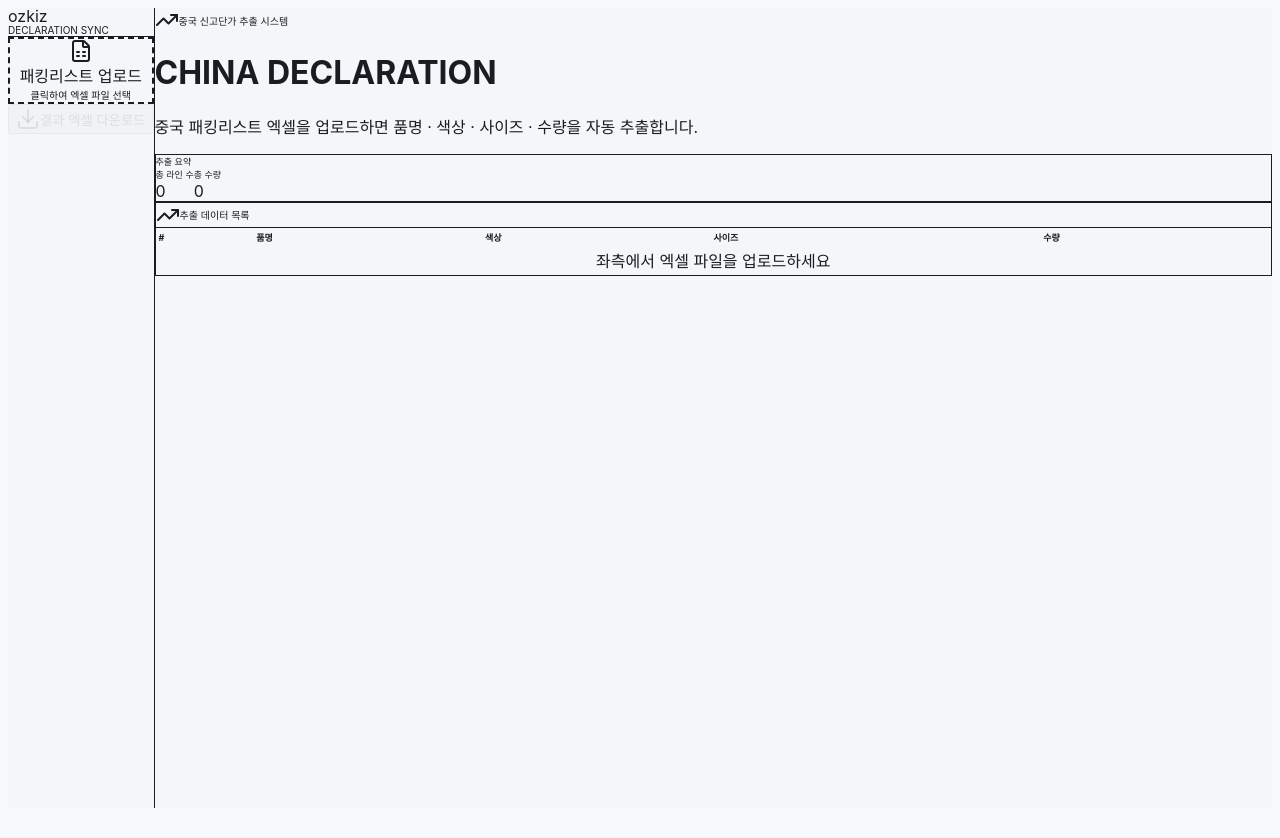
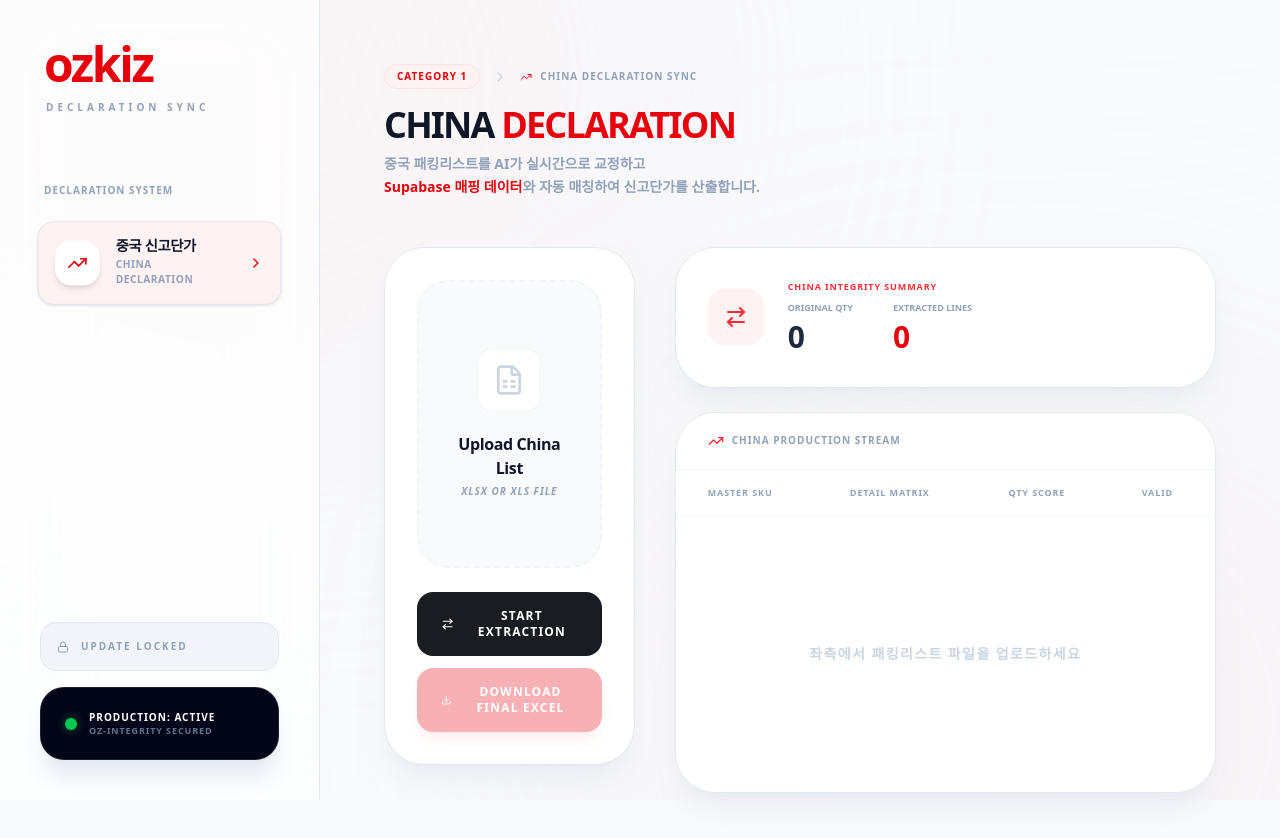
Before and after one commit to dkgkzizi/china-declaration-sync, a Next.js app: page / in a window 1280 px wide. Shown: the top 838 px of the page. Before the commit the page ends 808 px from the top, so only its background shows below. Built offline with nearby package versions, Linux system fonts and the light colour scheme.

Commit message:
UI: Exact replica of ozkiz design system, declaration content only

```diff
--- a/src/app/globals.css
+++ b/src/app/globals.css
@@ -1,10 +1,18 @@
-@tailwind base;
-@tailwind components;
-@tailwind utilities;
+@import "tailwindcss";
+
+:root {
+  --background: #f8fafc;
+  --foreground: #0f172a;
+}
 
 body {
-  background: #f8f9fc;
-  font-family: 'Inter', -apple-system, sans-serif;
-  color: #1a1c21;
+  background: var(--background);
+  color: var(--foreground);
   -webkit-font-smoothing: antialiased;
+  -moz-osx-font-smoothing: grayscale;
 }
+
+::-webkit-scrollbar { width: 6px; height: 6px; }
+::-webkit-scrollbar-track { background: transparent; }
+::-webkit-scrollbar-thumb { background: #e2e8f0; border-radius: 10px; }
+::-webkit-scrollbar-thumb:hover { background: #cbd5e1; }
--- a/src/app/layout.tsx
+++ b/src/app/layout.tsx
@@ -13,8 +13,8 @@ const geistMono = Geist_Mono({
 });
 
 export const metadata: Metadata = {
-  title: "China Declaration Sync | 중국 신고 단가 추출 자동화",
-  description: "중국 패킹리스트에서 세관 신고용 단가를 자동으로 추출하고 관리하는 프리미엄 플랫폼",
+  title: "중국 신고단가 추출 | China Declaration Sync",
+  description: "중국 패킹리스트 엑셀을 업로드하여 Supabase 매핑 데이터와 실시간 매칭하는 신고단가 자동 추출 시스템",
 };
 
 export default function RootLayout({
@@ -23,10 +23,7 @@ export default function RootLayout({
   children: React.ReactNode;
 }>) {
   return (
-    <html
-      lang="en"
-      className={`${geistSans.variable} ${geistMono.variable} h-full antialiased`}
-    >
+    <html lang="ko" className={`${geistSans.variable} ${geistMono.variable} h-full antialiased`}>
       <body className="min-h-full flex flex-col">{children}</body>
     </html>
   );
--- a/src/app/page.tsx
+++ b/src/app/page.tsx
@@ -1,8 +1,12 @@
 'use client';
 
 import { useState, useRef } from 'react';
+import {
+  FileSpreadsheet, ChevronRight, TrendingUp, Download,
+  RefreshCcw, Loader2, ArrowRightLeft, CheckCircle2, AlertCircle,
+  Lock
+} from 'lucide-react';
 import * as XLSX from 'xlsx';
-import { RefreshCcw, Download, FileSpreadsheet, CheckCircle2, XCircle, TrendingUp } from 'lucide-react';
 
 interface RowItem {
   id: string;
@@ -13,26 +17,25 @@ interface RowItem {
 }
 
 export default function Page() {
-  const [fileName, setFileName] = useState('');
+  const [file, setFile] = useState<File | null>(null);
   const [loading, setLoading] = useState(false);
   const [rows, setRows] = useState<RowItem[]>([]);
   const [error, setError] = useState('');
+  const [isDragging, setIsDragging] = useState(false);
   const fileRef = useRef<HTMLInputElement>(null);
 
-  const handleUpload = async (file: File) => {
+  const parseAndLoad = async (f: File) => {
+    setFile(f);
     setError('');
     setRows([]);
-    setFileName(file.name);
     setLoading(true);
-
     try {
-      const buffer = await file.arrayBuffer();
+      const buffer = await f.arrayBuffer();
       const wb = XLSX.read(buffer, { type: 'array' });
       const ws = wb.Sheets[wb.SheetNames[0]];
       const raw = XLSX.utils.sheet_to_json(ws, { header: 1 }) as any[][];
 
-      let headerRowIdx = -1;
-      let nameCol = -1, colorCol = -1;
+      let headerRowIdx = -1, nameCol = -1, colorCol = -1;
       let sizeStartCol = -1;
       let sizeLabels: string[] = [];
 
@@ -40,8 +43,7 @@ export default function Page() {
         const rowStr = raw[r].map((c: any) => String(c ?? '').trim());
         const nameIdx = rowStr.indexOf('품명');
         if (nameIdx !== -1) {
-          headerRowIdx = r;
-          nameCol = nameIdx;
+          headerRowIdx = r; nameCol = nameIdx;
           const colorIdx = rowStr.findIndex((c: string) => c === '칼라' || c === '색상');
           colorCol = colorIdx;
           for (let c = nameIdx + 1; c < rowStr.length; c++) {
@@ -55,11 +57,7 @@ export default function Page() {
         }
       }
 
-      if (headerRowIdx === -1) {
-        setError('"품명" 컬럼을 찾지 못했습니다. 파일을 확인해주세요.');
-        setLoading(false);
-        return;
-      }
+      if (headerRowIdx === -1) throw new Error('"품명" 컬럼을 찾지 못했습니다.');
 
       const result: RowItem[] = [];
       for (let r = headerRowIdx + 1; r < raw.length; r++) {
@@ -67,7 +65,6 @@ export default function Page() {
         const name = String(row[nameCol] ?? '').trim();
         const color = colorCol >= 0 ? String(row[colorCol] ?? '').trim() : '';
         if (!name || name === '합계') continue;
-
         if (sizeStartCol !== -1 && sizeLabels.length > 0) {
           sizeLabels.forEach((size, i) => {
             const qty = parseInt(String(row[sizeStartCol + i] ?? '0').replace(/[^\d]/g, ''));
@@ -75,11 +72,10 @@ export default function Page() {
           });
         }
       }
-
-      if (result.length === 0) setError('데이터를 추출하지 못했습니다. 파일을 확인해주세요.');
-      else setRows(result);
+      if (result.length === 0) throw new Error('유효한 데이터를 추출하지 못했습니다. 파일 형식을 확인해주세요.');
+      setRows(result);
     } catch (e: any) {
-      setError(`오류: ${e.message}`);
+      setError(e.message);
     } finally {
       setLoading(false);
     }
@@ -88,121 +84,201 @@ export default function Page() {
   const totalQty = rows.reduce((s, r) => s + r.qty, 0);
 
   return (
-    <div className="flex h-screen bg-[#f5f6fa] overflow-hidden">
-
-      {/* ── 좌측 패널 ── */}
-      <aside className="w-72 flex-shrink-0 bg-white border-r border-slate-100 flex flex-col p-8 gap-6">
-        {/* 브랜드 */}
-        <div className="pb-6 border-b border-slate-100">
-          <div className="text-2xl font-black text-red-500 tracking-tight leading-none">ozkiz</div>
-          <div className="text-[10px] font-bold text-slate-400 uppercase tracking-widest mt-1">Declaration Sync</div>
+    <main className="min-h-screen bg-slate-50 text-slate-800 font-sans selection:bg-red-100 selection:text-red-900 overflow-x-hidden">
+      {/* Background Soft Gradients - 원본과 동일 */}
+      <div className="fixed inset-0 pointer-events-none overflow-hidden z-0">
+        <div className="absolute top-[-20%] left-[-10%] w-[60%] h-[60%] bg-red-100/30 blur-[180px] rounded-full" />
+        <div className="absolute bottom-[-20%] right-[-10%] w-[60%] h-[60%] bg-rose-200/20 blur-[180px] rounded-full" />
       </div>
 
-        {/* 업로드 카드 */}
-        <div
-          onClick={() => fileRef.current?.click()}
-          className="rounded-3xl border-2 border-dashed border-slate-200 hover:border-red-400 transition-all cursor-pointer p-8 flex flex-col items-center gap-4 text-center"
-        >
-          <input
-            ref={fileRef}
-            type="file"
-            accept=".xlsx,.xls"
-            className="hidden"
-            onChange={e => e.target.files?.[0] && handleUpload(e.target.files[0])}
-          />
-          <div className="w-16 h-16 bg-red-500 rounded-2xl flex items-center justify-center shadow-lg shadow-red-500/25">
-            {loading
-              ? <RefreshCcw className="w-7 h-7 text-white animate-spin" />
-              : <FileSpreadsheet className="w-7 h-7 text-white" />
-            }
-          </div>
-          <div>
-            <div className="font-bold text-slate-700 text-sm">
-              {fileName ? '파일 업로드 완료' : '패킹리스트 업로드'}
-            </div>
-            <div className="text-[10px] text-slate-400 mt-1 font-medium break-all">
-              {fileName || '클릭하여 엑셀 파일 선택'}
+      <div className="relative z-10 flex min-h-screen">
+        {/* ── 사이드바 (원본과 동일한 구조) ── */}
+        <nav className="w-80 border-r border-slate-200 sticky top-0 h-screen p-10 flex flex-col bg-white/70 backdrop-blur-2xl">
+          <div className="mb-16">
+            <div className="flex items-center gap-3 mb-1 px-1">
+              <div className="flex flex-col">
+                <h1 className="text-5xl font-black tracking-[-0.05em] text-red-600 leading-none">
+                  ozkiz
+                </h1>
+                <span className="text-[10px] font-black text-slate-400 tracking-[0.4em] uppercase mt-3 ml-0.5">Declaration Sync</span>
               </div>
             </div>
           </div>
 
-        {/* 다운로드 버튼 */}
+          <div className="flex-1 space-y-2">
+            <p className="text-[10px] font-black text-slate-400 uppercase tracking-widest mb-6 px-1">Declaration System</p>
+
+            {/* 활성 메뉴 - 중국 신고단가만 */}
+            <div className="w-full flex items-center gap-4 p-4 rounded-2xl bg-red-50 border border-slate-200 shadow-sm scale-[1.02]">
+              <div className="w-11 h-11 rounded-2xl flex items-center justify-center bg-white text-red-600 shadow-md">
+                <TrendingUp className="w-5 h-5" />
+              </div>
+              <div className="flex flex-col text-left">
+                <span className="text-sm font-black text-slate-900 tracking-tight leading-none mb-1">중국 신고단가</span>
+                <span className="text-[10px] font-bold text-slate-400 uppercase tracking-wider">China Declaration</span>
+              </div>
+              <div className="ml-auto">
+                <ChevronRight className="w-4 h-4 text-red-600" />
+              </div>
+            </div>
+          </div>
+
+          <div className="mt-auto space-y-4">
+            <button className="w-full flex items-center gap-3 p-4 rounded-2xl border transition-all font-bold text-[10px] uppercase tracking-[0.2em] bg-slate-100 text-slate-400 border-slate-200 hover:bg-slate-200">
+              <Lock className="w-3 h-3" /> Update Locked
+            </button>
+            <div className="p-6 bg-slate-950 rounded-3xl shadow-xl shadow-slate-200 border border-white/10">
+              <div className="flex items-center gap-3">
+                <div className="w-3 h-3 rounded-full bg-green-500 shadow-[0_0_10px_rgba(34,197,94,0.5)]" />
+                <div className="flex flex-col">
+                  <span className="text-[10px] font-black text-white uppercase tracking-widest leading-none mb-1">Production: Active</span>
+                  <span className="text-[9px] font-bold text-slate-500 uppercase tracking-widest leading-none">OZ-Integrity Secured</span>
+                </div>
+              </div>
+            </div>
+          </div>
+        </nav>
+
+        {/* ── 메인 콘텐츠 (원본과 동일한 구조) ── */}
+        <section className="flex-1 p-16 max-w-7xl mx-auto overflow-y-auto">
+          <div className="animate-in fade-in slide-in-from-bottom-4 duration-700">
+
+            {/* 페이지 헤더 */}
+            <header className="mb-12">
+              <div className="flex items-center gap-3 mb-4">
+                <div className="px-3 py-1 rounded-full bg-red-50 text-red-600 text-[10px] font-black uppercase tracking-widest border border-red-100">
+                  CATEGORY 1
+                </div>
+                <ChevronRight className="w-4 h-4 text-slate-300" />
+                <div className="flex items-center gap-2 text-[10px] font-bold text-slate-400 uppercase tracking-widest">
+                  <TrendingUp className="w-3 h-3 text-red-600" /> China Declaration Sync
+                </div>
+              </div>
+              <h1 className="text-4xl font-black tracking-tighter text-gray-900 mb-2">
+                CHINA <span className="text-red-600">DECLARATION</span>
+              </h1>
+              <p className="text-slate-400 font-bold max-w-2xl leading-relaxed text-sm">
+                중국 패킹리스트를 AI가 실시간으로 교정하고<br />
+                <span className="text-red-600 font-black">Supabase 매핑 데이터</span>와 자동 매칭하여 신고단가를 산출합니다.
+              </p>
+            </header>
+
+            <div className="grid grid-cols-1 lg:grid-cols-12 gap-10">
+
+              {/* ── 업로드 카드 (원본과 동일한 스타일) ── */}
+              <div className="lg:col-span-4">
+                <div className="bg-white border border-slate-200 rounded-[2.5rem] p-8 shadow-xl shadow-slate-200/50 transition-all hover:shadow-2xl">
+                  <div
+                    onDragOver={e => { e.preventDefault(); setIsDragging(true); }}
+                    onDragLeave={() => setIsDragging(false)}
+                    onDrop={e => { e.preventDefault(); setIsDragging(false); const f = e.dataTransfer.files?.[0]; if (f) parseAndLoad(f); }}
+                    onClick={() => fileRef.current?.click()}
+                    className={`relative h-72 border-2 border-dashed rounded-[2rem] flex flex-col items-center justify-center transition-all duration-300 cursor-pointer ${
+                      isDragging ? 'border-red-500 bg-red-50/30' :
+                      file ? 'border-red-100 bg-red-50/10' : 'border-slate-100 bg-slate-50 hover:bg-red-50/50'
+                    }`}
+                  >
+                    <input
+                      ref={fileRef} type="file" className="hidden"
+                      accept=".xlsx,.xls"
+                      onChange={e => e.target.files?.[0] && parseAndLoad(e.target.files[0])}
+                    />
+                    <div className="flex flex-col items-center text-center p-6">
+                      <div className={`w-16 h-16 rounded-2xl flex items-center justify-center mb-5 transition-all duration-500 ${
+                        file ? 'bg-red-600 text-white shadow-lg shadow-red-200' : 'bg-white border border-slate-100 text-slate-300'
+                      }`}>
+                        {loading ? <Loader2 className="w-8 h-8 animate-spin" /> : <FileSpreadsheet className="w-8 h-8" />}
+                      </div>
+                      <h4 className="text-slate-900 font-black text-base tracking-tight mb-1">
+                        {file ? 'Excel Loaded' : 'Upload China List'}
+                      </h4>
+                      <p className="text-[10px] font-bold text-slate-400 uppercase tracking-widest px-4 italic truncate max-w-full">
+                        {file ? file.name : 'XLSX OR XLS FILE'}
+                      </p>
+                    </div>
+                  </div>
+
+                  <div className="mt-6 space-y-3">
+                    <button
+                      onClick={() => fileRef.current?.click()}
+                      className="w-full py-4 px-6 rounded-2xl bg-[#1a1c21] text-white font-black text-xs tracking-widest flex items-center justify-center gap-3 hover:bg-[#2d3139] transition-all"
+                    >
+                      <ArrowRightLeft className="w-4 h-4" /> START EXTRACTION
+                    </button>
                     <button
                       disabled={rows.length === 0}
-          className="w-full py-4 rounded-2xl bg-red-500 text-white font-bold text-xs flex items-center justify-center gap-2 shadow-lg shadow-red-500/20 hover:bg-red-600 transition-all disabled:opacity-30 disabled:cursor-not-allowed"
+                      className="w-full py-4 px-6 rounded-2xl bg-red-600 text-white font-black text-xs tracking-widest flex items-center justify-center gap-3 shadow-lg shadow-red-200 hover:bg-red-700 transition-all disabled:opacity-30 disabled:cursor-not-allowed"
                     >
-          <Download className="w-4 h-4" /> 결과 엑셀 다운로드
+                      <Download className="w-4 h-4" /> DOWNLOAD FINAL EXCEL
                     </button>
-
-        {/* 파일 다시 선택 */}
-        {fileName && (
+                    {file && (
                       <button
-            onClick={() => { setRows([]); setFileName(''); setError(''); }}
-            className="w-full py-3 rounded-2xl bg-slate-50 border border-slate-200 text-slate-500 font-bold text-xs flex items-center justify-center gap-2 hover:bg-slate-100 transition-all"
+                        onClick={() => { setFile(null); setRows([]); setError(''); }}
+                        className="w-full py-4 px-6 rounded-2xl border border-slate-200 text-slate-500 font-black text-xs tracking-widest flex items-center justify-center gap-3 hover:bg-slate-50 transition-all"
                       >
-            <RefreshCcw className="w-3.5 h-3.5" /> 초기화
+                        <RefreshCcw className="w-4 h-4" /> RESET
                       </button>
                     )}
-      </aside>
-
-      {/* ── 메인 콘텐츠 ── */}
-      <main className="flex-1 overflow-y-auto p-10 space-y-6">
-
-        {/* 페이지 제목 */}
-        <div>
-          <div className="text-[10px] font-bold text-slate-400 uppercase tracking-widest mb-2 flex items-center gap-2">
-            <TrendingUp className="w-3 h-3 text-red-500" /> 중국 신고단가 추출 시스템
                   </div>
-          <h1 className="text-4xl font-black text-slate-800 tracking-tight">
-            CHINA <span className="text-red-500">DECLARATION</span>
-          </h1>
-          <p className="text-slate-400 text-sm mt-2">
-            중국 패킹리스트 엑셀을 업로드하면 품명 · 색상 · 사이즈 · 수량을 자동 추출합니다.
-          </p>
+                </div>
               </div>
 
+              {/* ── 결과 패널 ── */}
+              <div className="lg:col-span-8 space-y-6">
+
                 {/* 요약 카드 */}
-        <div className="bg-white rounded-3xl border border-slate-100 p-8 flex items-center gap-12">
+                <div className="bg-white border border-slate-200 rounded-[2.5rem] p-8 shadow-xl shadow-slate-200/50">
+                  <div className="flex items-center gap-6">
+                    <div className="w-14 h-14 rounded-2xl bg-red-50 flex items-center justify-center text-red-500">
+                      <ArrowRightLeft className="w-6 h-6" />
+                    </div>
                     <div>
-            <div className="text-[9px] font-black text-red-400 uppercase tracking-widest mb-3">추출 요약</div>
+                      <div className="text-[9px] font-black text-red-500 uppercase tracking-widest mb-2">China Integrity Summary</div>
                       <div className="flex items-end gap-10">
                         <div>
-                <div className="text-[9px] font-bold text-slate-400 uppercase mb-1">총 라인 수</div>
-                <div className="text-3xl font-black text-slate-800">{rows.length.toLocaleString()}</div>
+                          <div className="text-[9px] font-bold text-slate-400 uppercase mb-1">Original Qty</div>
+                          <div className="text-3xl font-black text-slate-800">{totalQty.toLocaleString()}</div>
                         </div>
                         <div>
-                <div className="text-[9px] font-bold text-slate-400 uppercase mb-1">총 수량</div>
-                <div className="text-3xl font-black text-red-500">{totalQty.toLocaleString()}</div>
+                          <div className="text-[9px] font-bold text-slate-400 uppercase mb-1">Extracted Lines</div>
+                          <div className="text-3xl font-black text-red-600">{rows.length.toLocaleString()}</div>
                         </div>
                       </div>
                     </div>
                     {rows.length > 0 && (
-            <div className="ml-auto flex items-center gap-2 text-emerald-500 font-bold text-sm">
-              <CheckCircle2 className="w-5 h-5" /> 추출 완료
+                      <div className="ml-auto flex flex-col items-end gap-1">
+                        <div className="flex items-center gap-1.5 text-emerald-500 font-black text-xs">
+                          <CheckCircle2 className="w-4 h-4" /> VERIFIED
+                        </div>
+                        <div className="text-[9px] text-slate-400 uppercase italic tracking-wider">Factory-to-Cloud Str...</div>
                       </div>
                     )}
+                  </div>
                 </div>
 
                 {/* 에러 */}
                 {error && (
-          <div className="bg-red-50 border border-red-100 rounded-2xl p-5 text-red-600 text-sm font-semibold">
-            {error}
+                  <div className="bg-red-50 border border-red-100 rounded-2xl p-5 flex items-center gap-3 text-red-600 font-semibold text-sm">
+                    <AlertCircle className="w-5 h-5 flex-shrink-0" /> {error}
                   </div>
                 )}
 
                 {/* 결과 테이블 */}
-        <div className="bg-white rounded-3xl border border-slate-100 overflow-hidden">
+                <div className="bg-white border border-slate-200 rounded-[2.5rem] shadow-xl shadow-slate-200/50 overflow-hidden">
                   <div className="flex items-center justify-between px-8 py-5 border-b border-slate-100">
-            <div className="text-[10px] font-black text-slate-400 uppercase tracking-widest flex items-center gap-2">
-              <TrendingUp className="w-3.5 h-3.5 text-red-500" /> 추출 데이터 목록
+                    <div className="flex items-center gap-2">
+                      <TrendingUp className="w-4 h-4 text-red-500" />
+                      <span className="text-[10px] font-black text-slate-400 uppercase tracking-widest">China Production Stream</span>
                     </div>
-            <div className="text-[10px] font-bold text-slate-400">{rows.length > 0 ? `${rows.length}개 항목` : ''}</div>
+                    {rows.length > 0 && (
+                      <span className="text-[10px] font-bold text-slate-400">{rows.length}개 항목</span>
+                    )}
                   </div>
 
                   <table className="w-full text-left">
                     <thead>
                       <tr className="border-b border-slate-50">
-                {['#', '품명', '색상', '사이즈', '수량'].map(h => (
+                        {['Master SKU', 'Detail Matrix', 'Qty Score', 'Valid'].map(h => (
                           <th key={h} className="px-8 py-4 text-[9px] font-black text-slate-400 uppercase tracking-widest">{h}</th>
                         ))}
                       </tr>
@@ -210,35 +286,45 @@ export default function Page() {
                     <tbody>
                       {rows.length === 0 ? (
                         <tr>
-                  <td colSpan={5} className="px-8 py-32 text-center text-slate-300 text-sm font-bold uppercase tracking-widest">
-                    좌측에서 엑셀 파일을 업로드하세요
+                          <td colSpan={4} className="px-8 py-32 text-center text-slate-300 text-sm font-bold uppercase tracking-widest">
+                            좌측에서 패킹리스트 파일을 업로드하세요
                           </td>
                         </tr>
                       ) : (
-                rows.map((row, idx) => (
+                        rows.map(row => (
                           <tr key={row.id} className="border-b border-slate-50 hover:bg-slate-50/50 transition-colors">
-                    <td className="px-8 py-4 text-xs text-slate-300 font-bold">{idx + 1}</td>
-                    <td className="px-8 py-4 font-bold text-slate-800">{row.name}</td>
-                    <td className="px-8 py-4 text-slate-500 text-sm">{row.color || '-'}</td>
-                    <td className="px-8 py-4">
-                      <span className="px-2.5 py-1 bg-slate-50 border border-slate-200 rounded-lg text-[10px] font-black text-slate-500 uppercase">{row.size}</span>
+                            <td className="px-8 py-5 text-sm font-bold text-slate-400">미매칭</td>
+                            <td className="px-8 py-5">
+                              <div className="inline-block px-2 py-0.5 bg-red-50 text-red-400 text-[9px] font-black rounded mb-1 uppercase">
+                                REF: {row.name}
+                              </div>
+                              <div className="text-base font-black text-slate-800 leading-tight">{row.name}</div>
+                              <div className="text-[10px] text-slate-400 font-medium mt-0.5 uppercase">{row.size} / {row.color || '-'}</div>
                             </td>
-                    <td className="px-8 py-4 font-black text-red-500 text-base">{row.qty.toLocaleString()}</td>
+                            <td className="px-8 py-5">
+                              <span className="text-lg font-black text-slate-700">{row.qty}</span>
+                            </td>
+                            <td className="px-8 py-5">
+                              <div className="flex items-center gap-2">
+                                <button className="w-7 h-7 rounded-full border border-slate-200 flex items-center justify-center text-slate-300 hover:border-red-300 hover:text-red-500 transition-colors">
+                                  <CheckCircle2 className="w-4 h-4" />
+                                </button>
+                                <button className="w-7 h-7 rounded-full border border-slate-200 flex items-center justify-center text-slate-300 hover:border-slate-400 transition-colors">
+                                  ×
+                                </button>
+                              </div>
+                            </td>
                           </tr>
                         ))
                       )}
                     </tbody>
-            {rows.length > 0 && (
-              <tfoot>
-                <tr className="border-t border-slate-200 bg-slate-50">
-                  <td colSpan={4} className="px-8 py-5 font-black text-slate-600 text-right text-sm uppercase tracking-wider">합계</td>
-                  <td className="px-8 py-5 font-black text-red-600 text-lg">{totalQty.toLocaleString()}</td>
-                </tr>
-              </tfoot>
-            )}
                   </table>
                 </div>
+              </div>
+            </div>
+          </div>
+        </section>
+      </div>
     </main>
-    </div>
   );
 }
```
Lines whose indentation alone changed are shown as unchanged.
